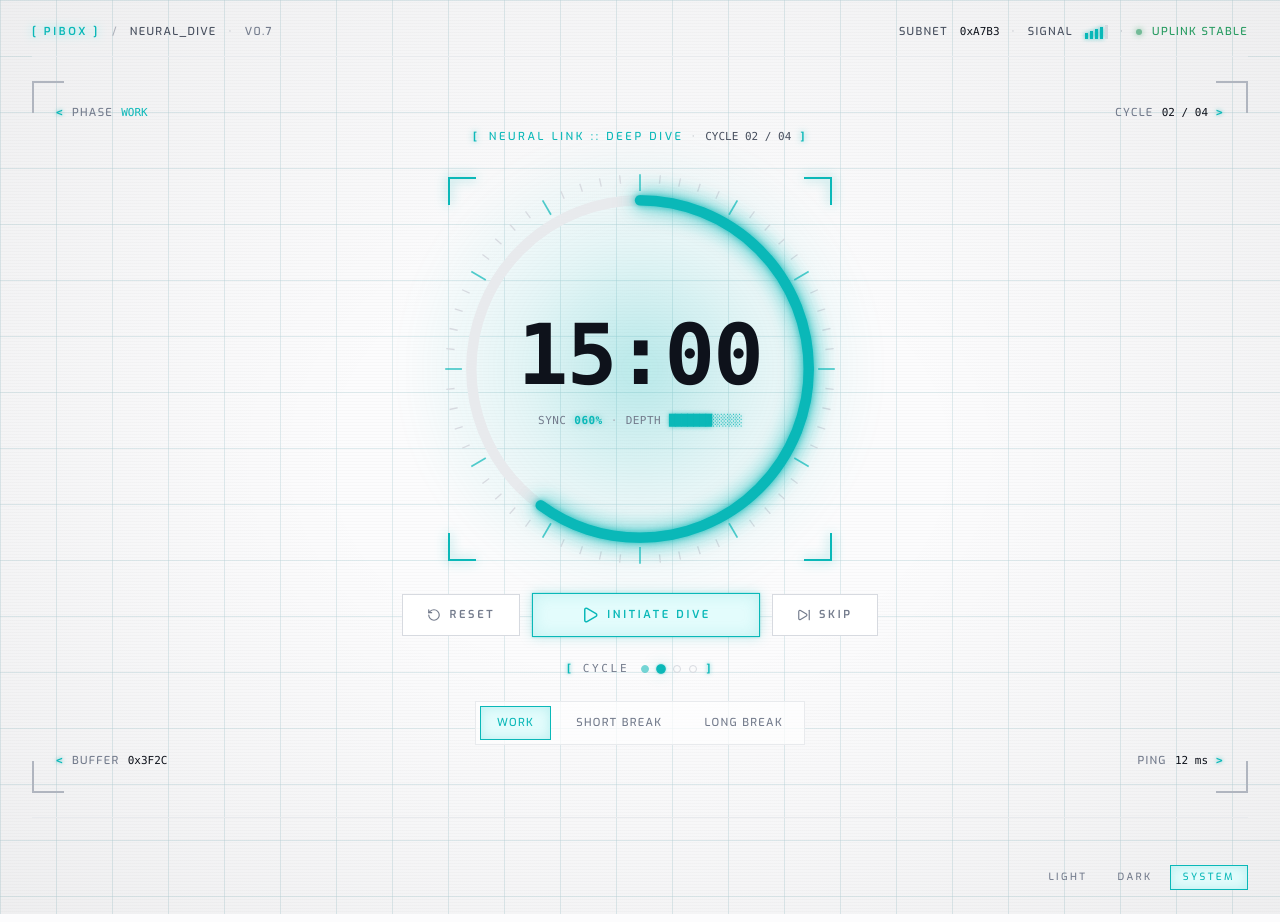
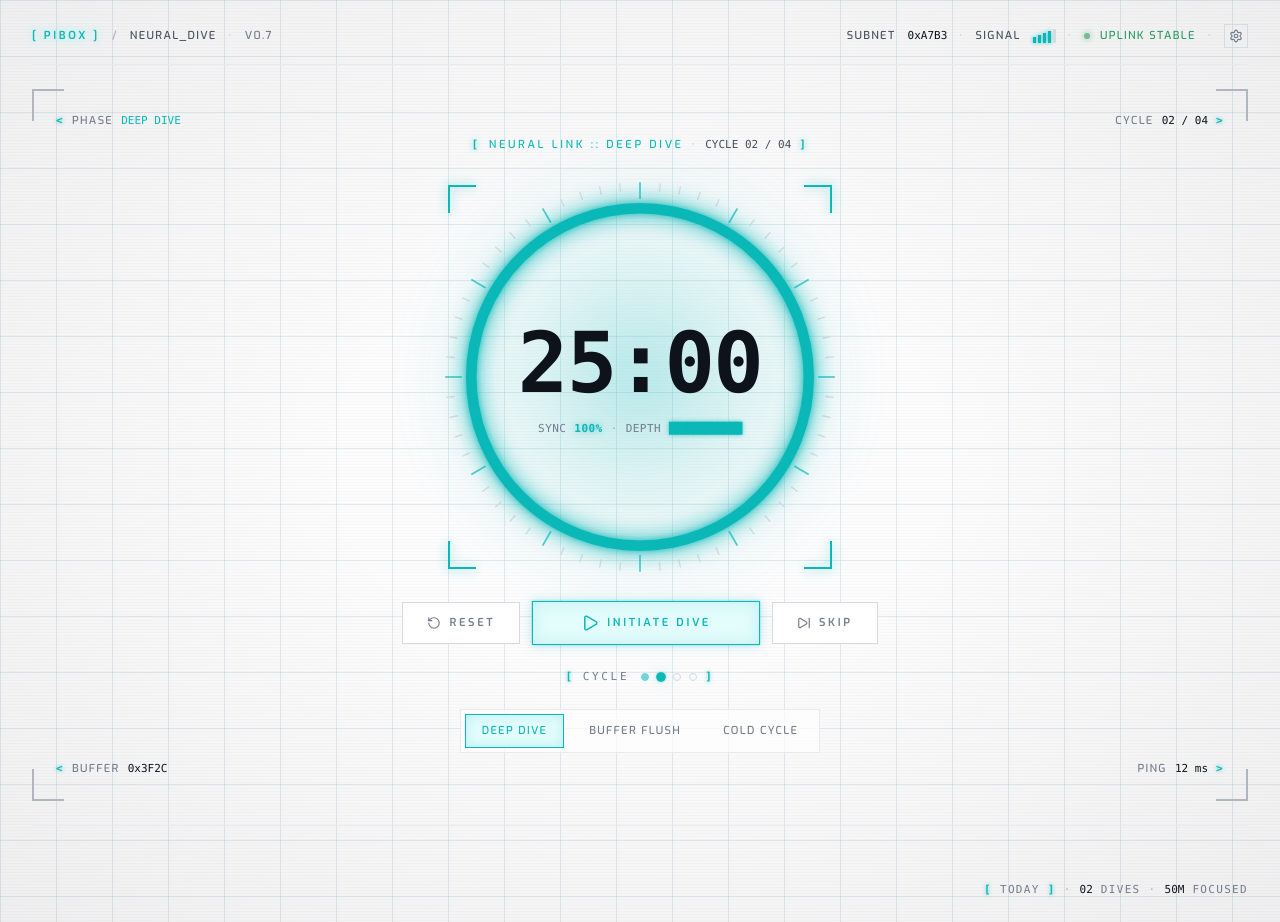
Before and after one commit to olha-riannon/focus-timer, a React (Vite) app: page / in a window 1280 px wide. Built offline with nearby package versions, Linux system fonts and the light colour scheme.

Commit message:
app: gear button + footer stats + drawer integration + phase naming

```diff
--- a/src/App.css
+++ b/src/App.css
@@ -177,6 +177,33 @@
 .hud-status[data-status='degraded'] { --status-color: var(--accent-tertiary); }
 .hud-status[data-status='calibrating'] { --status-color: var(--accent-secondary); }
 
+.hud-icon-button {
+  display: inline-flex;
+  align-items: center;
+  justify-content: center;
+  width: var(--space-5);
+  height: var(--space-5);
+  background: transparent;
+  border: var(--border-hair) solid var(--border-default);
+  color: var(--fg-tertiary);
+  cursor: pointer;
+  transition:
+    color var(--duration-fast) var(--ease-out),
+    border-color var(--duration-fast) var(--ease-out),
+    box-shadow var(--duration-fast) var(--ease-out),
+    transform var(--duration-fast) var(--ease-spring);
+}
+
+.hud-icon-button:hover {
+  color: var(--accent);
+  border-color: var(--accent);
+  box-shadow: var(--glow-accent);
+}
+
+.hud-icon-button:active {
+  transform: scale(0.92);
+}
+
 @keyframes hud-pulse {
   0%, 100% { opacity: 0.55; }
   50% { opacity: 1; }
@@ -317,13 +344,6 @@
   background: var(--accent-soft);
   border-color: var(--accent);
   box-shadow: inset 0 0 12px color-mix(in srgb, var(--accent) 20%, transparent);
-}
-
-.hud-pill[data-active='true'][data-phase='work'] {
-  color: var(--phase-work);
-  background: var(--phase-work-soft);
-  border-color: var(--phase-work);
-  box-shadow: inset 0 0 12px color-mix(in srgb, var(--phase-work) 20%, transparent);
 }
 
 .hud-pill[data-active='true'][data-phase='short-break'] {
@@ -470,7 +490,35 @@
   color: var(--fg-primary);
 }
 
-.shell__theme-switch {
+/* — Today's focus stats — footer right — */
+.hud-stats {
   display: inline-flex;
-  gap: var(--space-1);
+  align-items: center;
+  gap: var(--space-2);
+  font-family: var(--font-mono);
+  font-size: var(--text-xs);
+  letter-spacing: var(--letter-wider);
+  text-transform: uppercase;
+  color: var(--fg-tertiary);
+  white-space: nowrap;
 }
+
+.hud-stats__bracket {
+  color: var(--accent);
+  font-weight: var(--weight-semibold);
+  text-shadow: 0 0 4px color-mix(in srgb, var(--accent) 70%, transparent);
+}
+
+.hud-stats__label {
+  color: var(--fg-tertiary);
+}
+
+.hud-stats__value {
+  color: var(--fg-primary);
+  letter-spacing: 0;
+  font-variant-numeric: tabular-nums;
+}
+
+.hud-stats__divider {
+  color: var(--fg-disabled);
+}
--- a/src/App.tsx
+++ b/src/App.tsx
@@ -1,31 +1,32 @@
 import { useState } from 'react';
 import { AnimatePresence, motion } from 'framer-motion';
+import { Settings as SettingsIcon } from 'lucide-react';
 import { TimerRing, type Phase } from './composites/TimerRing.tsx';
 import { TimerControls } from './composites/TimerControls.tsx';
+import { SettingsDrawer, type Settings } from './composites/SettingsDrawer.tsx';
 import { applyTheme, storeTheme, getStoredTheme, type Theme } from './tokens/theme.ts';
 import './App.css';
 
-const LOG_ENTER_EXIT_EASE = [0.16, 1, 0.3, 1] as const;
-
-const themes: Theme[] = ['light', 'dark', 'system'];
 const phases: Phase[] = ['work', 'short-break', 'long-break'];
 
-const totalsByPhase: Record<Phase, number> = {
-  work: 25 * 60,
-  'short-break': 5 * 60,
-  'long-break': 15 * 60,
-};
-
 const phaseLabel: Record<Phase, string> = {
-  work: 'work',
-  'short-break': 'short break',
-  'long-break': 'long break',
+  work: 'deep dive',
+  'short-break': 'buffer flush',
+  'long-break': 'cold cycle',
 };
 
 const nextPhase = (current: Phase): Phase => {
   if (current === 'work') return 'short-break';
   if (current === 'short-break') return 'long-break';
   return 'work';
+};
+
+const defaultSettings: Settings = {
+  workMin: 25,
+  shortMin: 5,
+  longMin: 15,
+  sessionsPerCycle: 4,
+  soundEnabled: true,
 };
 
 type LinkStatus = 'stable' | 'excellent' | 'degraded' | 'calibrating';
@@ -59,15 +60,15 @@ interface SessionLogEntry {
 }
 
 const eventVerbByPhase: Record<Phase, string> = {
-  work: 'neural dive complete',
-  'short-break': 'soft reset complete',
-  'long-break': 'cold shutdown complete',
+  work: 'deep dive complete',
+  'short-break': 'buffer flush complete',
+  'long-break': 'cold cycle complete',
 };
 
 const phaseShortLabel: Record<Phase, string> = {
-  work: 'WORK',
-  'short-break': 'SHORT',
-  'long-break': 'LONG',
+  work: 'DIVE',
+  'short-break': 'FLUSH',
+  'long-break': 'CYCLE',
 };
 
 const sampleSessionLog: SessionLogEntry[] = [
@@ -82,10 +83,20 @@ const formatDuration = (seconds: number): string => {
   return `${m}:${s}`;
 };
 
+const formatDailyDuration = (totalSeconds: number): string => {
+  const hours = Math.floor(totalSeconds / 3600);
+  const minutes = Math.floor((totalSeconds % 3600) / 60);
+  return hours > 0
+    ? `${hours}h ${minutes.toString().padStart(2, '0')}m`
+    : `${minutes}m`;
+};
+
 const randomHex4 = (): string =>
   Math.floor(Math.random() * 0x10000).toString(16).toUpperCase().padStart(4, '0');
 
 const randomPing = (): number => 8 + Math.floor(Math.random() * 30);
+
+const LOG_ENTER_EXIT_EASE = [0.16, 1, 0.3, 1] as const;
 
 function SignalBars({ level }: { level: number }) {
   return (
@@ -140,15 +151,30 @@ export function App() {
   const [bufferFlicker, setBufferFlicker] = useState(false);
   const [pingFlicker, setPingFlicker] = useState(false);
 
+  const [settings, setSettings] = useState<Settings>(defaultSettings);
+  const [drawerOpen, setDrawerOpen] = useState(false);
+
   const [sessionLog] = useState<SessionLogEntry[]>(sampleSessionLog);
 
+  const totalsByPhase: Record<Phase, number> = {
+    work: settings.workMin * 60,
+    'short-break': settings.shortMin * 60,
+    'long-break': settings.longMin * 60,
+  };
   const total = totalsByPhase[phase];
-  const remaining = Math.floor(total * 0.6);
+  const remaining = total;
+
+  const workSessions = sessionLog.filter((s) => s.phase === 'work');
+  const focusedSeconds = workSessions.reduce((sum, s) => sum + s.duration, 0);
 
   const handleTheme = (next: Theme) => {
     setTheme(next);
     storeTheme(next);
     applyTheme(next);
+  };
+
+  const handleSettingsChange = (partial: Partial<Settings>) => {
+    setSettings((prev) => ({ ...prev, ...partial }));
   };
 
   const triggerGlitch = () => {
@@ -176,6 +202,7 @@ export function App() {
   };
 
   return (
+    <>
       <main className="shell">
         <header className="shell__hud-top">
           <div className="hud-cluster">
@@ -219,6 +246,15 @@ export function App() {
             >
               {linkStatusLabel[linkStatus]}
             </button>
+            <span className="hud-divider" aria-hidden>·</span>
+            <button
+              type="button"
+              className="hud-icon-button"
+              onClick={() => setDrawerOpen(true)}
+              aria-label="Open settings"
+            >
+              <SettingsIcon size={14} aria-hidden />
+            </button>
           </div>
         </header>
 
@@ -237,7 +273,9 @@ export function App() {
           </div>
           <div className="hud-annotation hud-annotation--top-right">
             <span className="hud-annotation__label">CYCLE</span>
-          <span className="hud-annotation__value">02 / 04</span>
+            <span className="hud-annotation__value">
+              02 / {settings.sessionsPerCycle.toString().padStart(2, '0')}
+            </span>
             <span className="hud-annotation__bracket">&gt;</span>
           </div>
           <div className="hud-annotation hud-annotation--bottom-left">
@@ -276,7 +314,7 @@ export function App() {
             remainingSeconds={remaining}
             totalSeconds={total}
             sessionIndex={2}
-          sessionsPerCycle={4}
+            sessionsPerCycle={settings.sessionsPerCycle}
           />
 
           <TimerControls
@@ -286,7 +324,7 @@ export function App() {
             onSkip={() => setPhase(nextPhase)}
           />
 
-        <CycleDots current={2} total={4} />
+          <CycleDots current={2} total={settings.sessionsPerCycle} />
 
           <div className="shell__phase-switch" role="group" aria-label="Phase preview">
             {phases.map((value) => (
@@ -332,22 +370,28 @@ export function App() {
               })}
             </AnimatePresence>
           </div>
-        <div className="shell__theme-switch" role="group" aria-label="Theme">
-          {themes.map((value) => (
-            <button
-              key={value}
-              type="button"
-              className="hud-pill hud-pill--small"
-              data-active={value === theme}
-              aria-pressed={value === theme}
-              onClick={() => handleTheme(value)}
-            >
-              {value}
-            </button>
-          ))}
+          <div className="hud-stats" aria-label="Today's focus stats">
+            <span className="hud-stats__bracket" aria-hidden>[</span>
+            <span className="hud-stats__label">TODAY</span>
+            <span className="hud-stats__bracket" aria-hidden>]</span>
+            <span className="hud-stats__divider" aria-hidden>·</span>
+            <span className="hud-stats__value">{workSessions.length.toString().padStart(2, '0')}</span>
+            <span className="hud-stats__label">dives</span>
+            <span className="hud-stats__divider" aria-hidden>·</span>
+            <span className="hud-stats__value">{formatDailyDuration(focusedSeconds)}</span>
+            <span className="hud-stats__label">focused</span>
           </div>
         </footer>
       </main>
+      <SettingsDrawer
+        open={drawerOpen}
+        settings={settings}
+        theme={theme}
+        onClose={() => setDrawerOpen(false)}
+        onSettingsChange={handleSettingsChange}
+        onThemeChange={handleTheme}
+      />
+    </>
   );
 }
 
```
Lines whose indentation alone changed are shown as unchanged.
